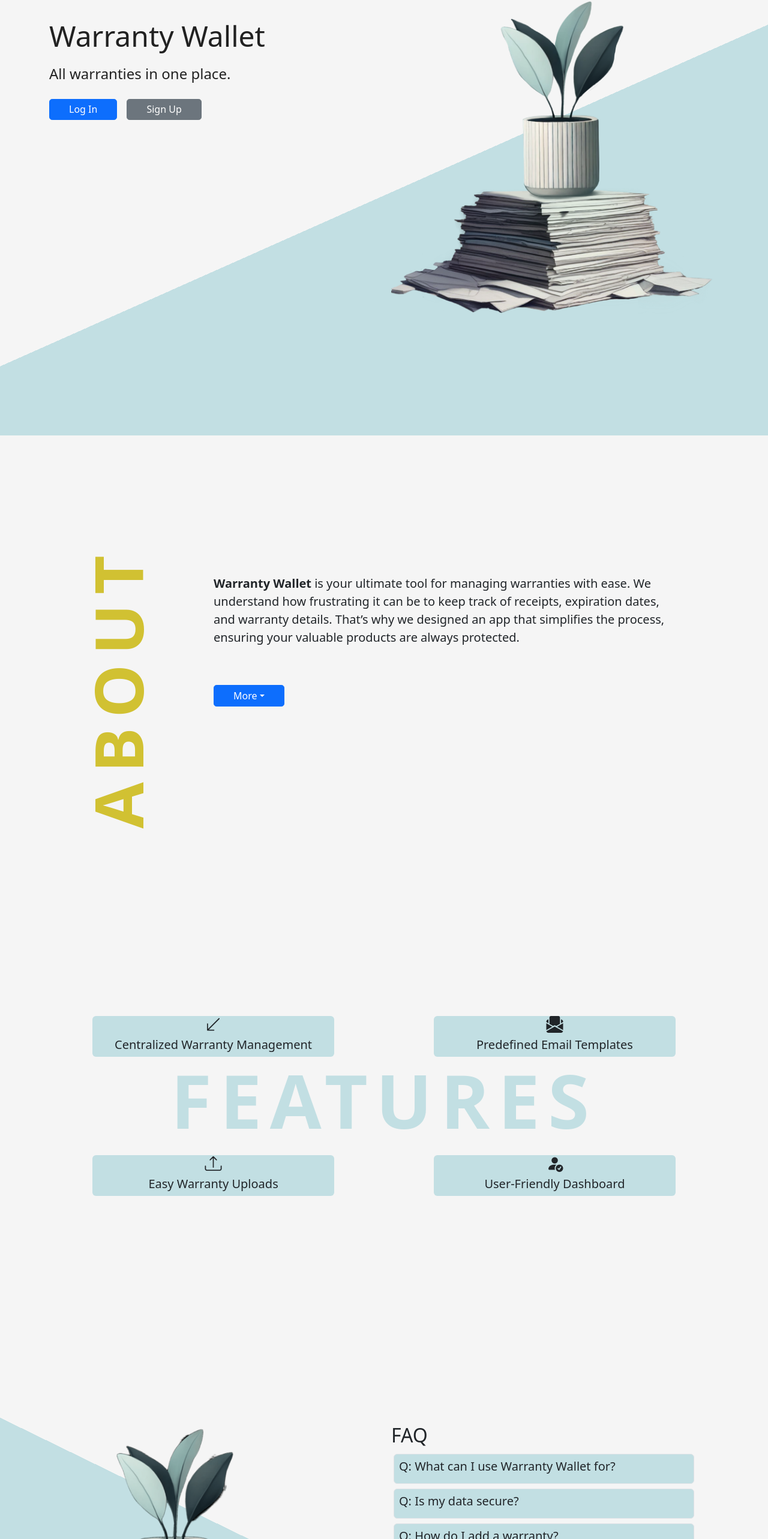
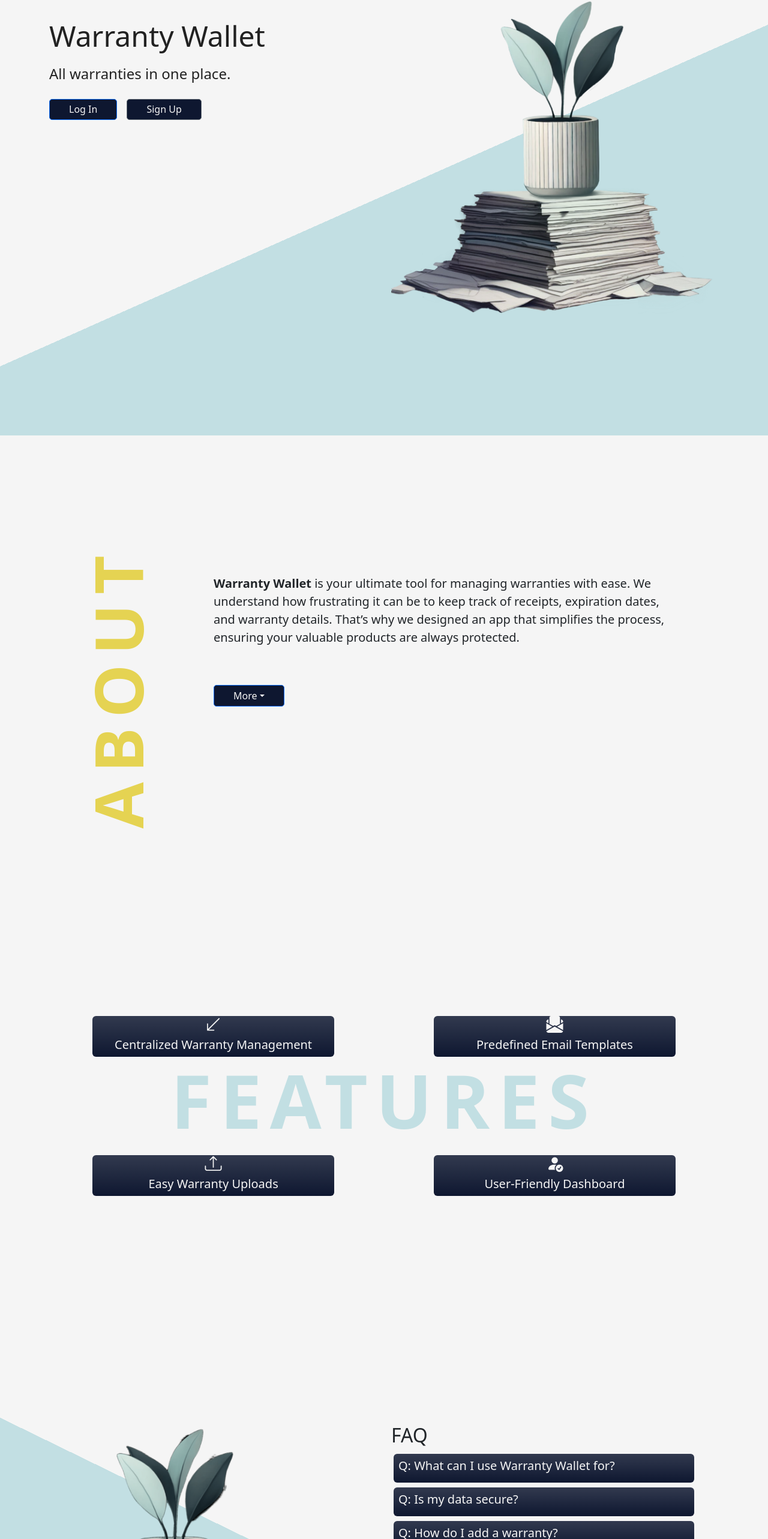
Before and after one commit to Vitomirov/warranty-wallet, a React (Vite) app: page / in a window 1280 px wide. Shown: the part 170-2736 px from the top of the page at 60% size. Built offline with nearby package versions, Linux system fonts and the light colour scheme.

Commit message:
newStyles

```diff
--- a/src/frontend/components/Dashboard.jsx
+++ b/src/frontend/components/Dashboard.jsx
@@ -50,7 +50,7 @@ function Dashboard() {
         <p className="text-muted">Manage your warranties easily and efficiently.</p>
       </div>
 
-      <div className="row justify-content-center button">
+      <div className="row justify-content-center dashboardbutton">
         <div className="col-lg-5 col-md-6 mb-4">
           <Link to="/myWarranties" className="btn btn-lg border w-100 shadow" style={{
             padding: '8% 5%',
--- a/src/frontend/components/FAQ.jsx
+++ b/src/frontend/components/FAQ.jsx
@@ -43,7 +43,7 @@ const FAQ = () => {
           <div className='col-lg-5 col-md-5 d-flex pt-5 flex-column justify-content-start'>
             <h2 className="text-start">FAQ</h2>
             {faqs.map((faq, index) => (
-              <div key={index} className='questionField p-2 m-1 border rounded'>
+              <div key={index} className='bg-gradient questionField p-2 m-1 rounded'>
                 <h5 onClick={() => toggleAnswer(index)} style={{ cursor: 'pointer' }}>
                   Q: {faq.question}
                 </h5>
--- a/src/frontend/components/Features.jsx
+++ b/src/frontend/components/Features.jsx
@@ -11,7 +11,7 @@ const Features = () => {
               <span className="hover-text">
                 Say goodbye to lost receipts and scattered documents. Warranty Wallet keeps all your warranties in one secure location, accessible anytime, anywhere.
               </span>
-              <div className='featureTitle d-flex row align-items-center justify-content-center rounded'>
+              <div className='bg-gradient featureTitle d-flex row align-items-center justify-content-center rounded'>
                 <i className="bi bi-arrow-down-left h3 d-flex justify-content-center"></i>
                 <h5 className="text-center rounded">Centralized Warranty Management</h5>
               </div>
@@ -20,7 +20,7 @@ const Features = () => {
             <span className="hover-text">
               Quickly report issues with your products using our predefined email templates. Just describe your issue, and the app will handle the rest, sending the email directly to the seller for you.
             </span>
-            <div className='featureTitle d-flex row align-items-center justify-content-center rounded'>
+            <div className='bg-gradient featureTitle d-flex row align-items-center justify-content-center rounded'>
               <i className="bi bi-envelope-paper-fill h3 d-flex justify-content-center "></i>
               <h5 className="text-center rounded">Predefined Email Templates</h5>
             </div>
@@ -35,16 +35,16 @@ const Features = () => {
           {/* Second Row */}
         <div className="row d-flex justify-content-evenly pt-2 gy-3">
           <div className="individualFeature col-md-6 col-lg-4 p-4 d-flex flex-column justify-content-evenly rounded">
-            <div className='featureTitle d-flex row align-items-center justify-content-center rounded'>
+            <div className='bg-gradient featureTitle d-flex row align-items-center justify-content-center rounded'>
               <i className="bi bi-upload h3 d-flex justify-content-center"></i>
               <h5 className="text-center">Easy Warranty Uploads</h5>
             </div>
-            <span className="hover-text rounded">
+            <span className="hover-text pb-0 rounded">
               Upload warranty details effortlessly by filling out a simple form or uploading an image of your receipt. The app organizes everything for you.
             </span>
           </div>
           <div className="individualFeature col-md-6 col-lg-4 p-4 d-flex flex-column justify-content-evenly rounded">
-            <div className='featureTitle d-flex row align-items-center justify-content-center rounded'>
+            <div className='bg-gradient featureTitle d-flex row align-items-center justify-content-center rounded'>
               <i className="bi bi-person-fill-check h3 d-flex justify-content-center"></i>
               <h5 className="text-center">User-Friendly Dashboard</h5>
             </div>
--- a/src/frontend/components/Hero.jsx
+++ b/src/frontend/components/Hero.jsx
@@ -1,6 +1,16 @@
 import React from 'react';
 import { Link } from 'react-router-dom';
+import { useAuth } from '../context/AuthContext';
+
+
 const Hero = () => {
+
+    const { user, logout } = useAuth();
+
+    const handleLogout = () => {
+        logout();
+    }
+
 return (
 <section className="hero-section">
     <div className="container min-vh-100">
@@ -10,11 +20,19 @@ return (
                 <div className="hero-left">
                     <h2 className='mb-3'>Warranty Wallet</h2>
                     <p className='mb-4'>All warranties in one place.</p>
-                    <div className="button d-flex justify-content-center justify-content-md-start gap-3">
-                        <Link to="/login" className="btn btn-primary btn-lg">
-                        Log In</Link>
-                        <Link to="/signup" className="btn btn-secondary btn-lg">
-                        Sign Up</Link>
+                        <div className="button d-flex justify-content-center justify-content-md-start gap-3">
+                            {user ? (
+                                <>
+                                    <button className="btn btn-primary btn-lg" onClick={handleLogout}>Log Out</button>
+                                    <Link to="/dashboard" className="btn btn-primary btn-lg">Dashboard</Link>
+                                </>
+                            ) : (
+                                <>
+                                <Link to="/login" className="btn btn-primary btn-lg">Log In</Link>
+                                <Link to="/signup" className="btn btn-secondary btn-lg">Sign Up</Link>
+                            </>
+                            )}
+
                     </div>
                 </div>
             </div>
--- a/src/frontend/styles/Styles.css
+++ b/src/frontend/styles/Styles.css
@@ -3,7 +3,7 @@
 :root {
     --primary-color:  #c2dfe3; /* Teal */
     --secondary-color: #f5f5f5; /* Light Gray */
-    --accent-color: #d1c132; /* Orange */
+    --accent-color: #e5d352; /* Orange */
     --text-dark: #212121; /* Dark Text */
     --header-footer: #0e1730; /* Teal */
 }
@@ -59,6 +59,8 @@
 
 /* Buttons */
 .button .btn {
+    background-color: var(--header-footer);
+    color: var(--secondary-color);
     padding: 0.3rem 2rem;
     font-size: 1rem;
     border-radius: 0.3rem;
@@ -67,6 +69,7 @@
 
 .button .btn:hover {
     transform: scale(1.05);
+    color: var(--header-footer);
     background-color: var(--accent-color);
 }
 .dashboardbutton{
@@ -134,11 +137,13 @@
     opacity: 1;
 }
 .individualFeature:hover .featureTitle{
+    color: var(--header-footer);
     background-color: var(--secondary-color);
 }
 
 .featureTitle{
-    background-color: var(--primary-color);
+    color: var(--secondary-color);
+    background-color: var(--header-footer);
 }
 
 /* FAQ-Section */
@@ -151,12 +156,14 @@
 }
 
 .questionField {
-    background-color: var(--primary-color);
+    color: var(--secondary-color);
+    background-color: var(--header-footer);
     position: relative; /* Ensure proper stacking context */
     z-index: 2; /* Ensure it stays above the background */
 }
 
 .questionField:hover {
+    color: var(--header-footer);
     background-color: var(--accent-color);
 }
 
@@ -206,7 +213,7 @@ footer p {
 
 .dashboard{
     background-color: var(--secondary-color);
-    background: linear-gradient(165deg, var(--secondary-color) 50%, var(--primary-color) 50%);
+    background: linear-gradient(165deg, var(--primary-color) 50%, var(--secondary-color) 50%);
 
    /* background-image: url('src/frontend/images/Background2.png');*/
     background-size: cover;
```
